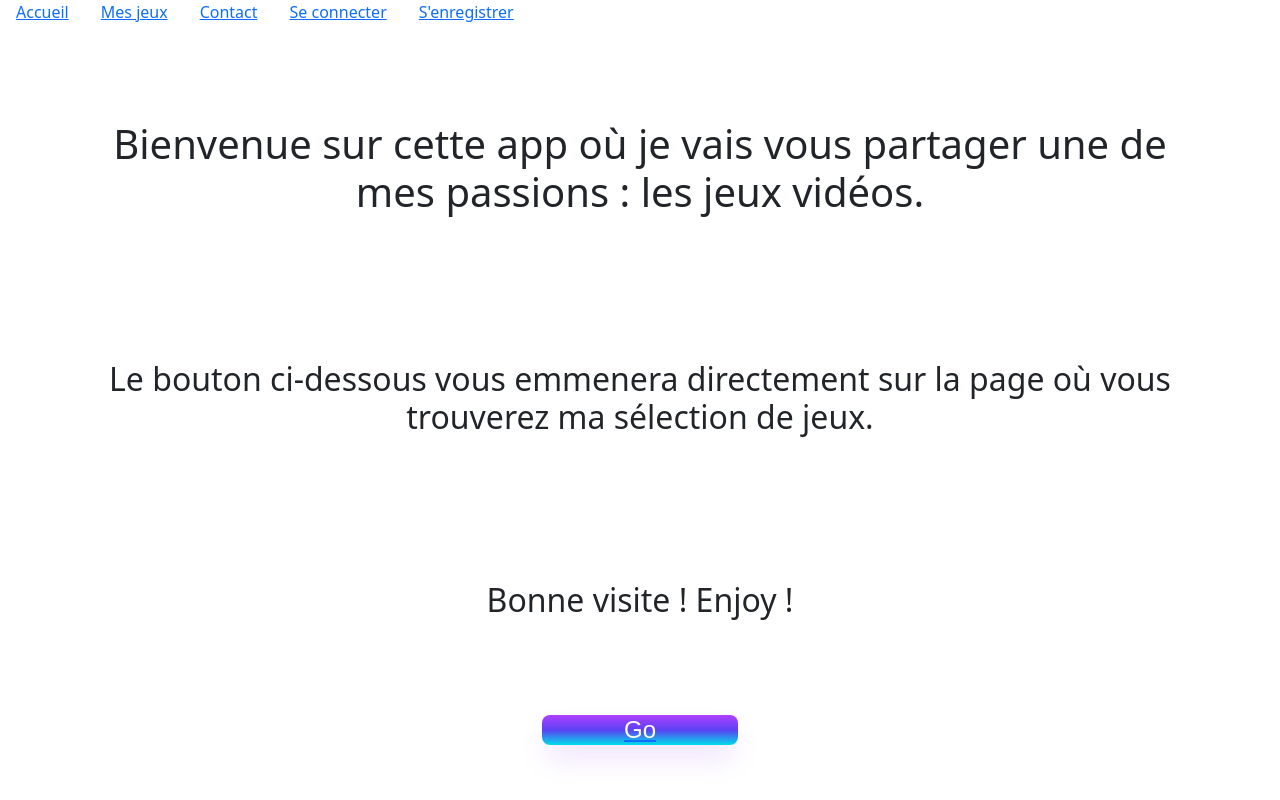
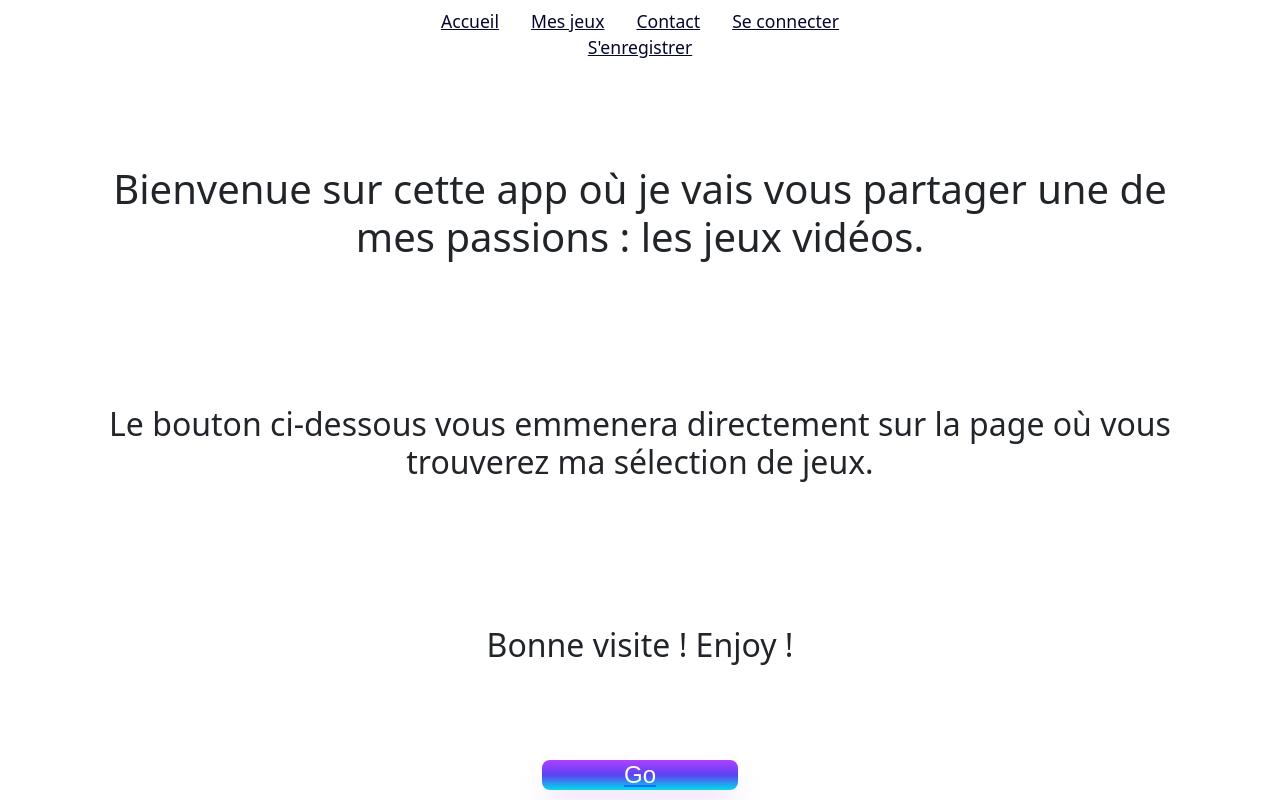
Before and after one commit to KvnBrn/front_checkpoint_4, a React (Create React App) app: page / in a window 1280 px wide. Built offline with nearby package versions, Linux system fonts and the light colour scheme; the HTML template or start-up script is replaced by a standard one.

Commit message:
Home component : check

```diff
--- a/src/App.jsx
+++ b/src/App.jsx
@@ -11,6 +11,7 @@ import { DashboardAdmin } from './components/DashboardAdmin.jsx';
 import { AuthContext } from "./contexts/AuthContext.js";
 import { UserContext } from "./contexts/UserContext.js";
 import { ProtectedRoute } from "./protected/ProtectedRoute.js";
+import './styles/app.css';
 
 const App = () => {
   const [isAuthenticated, setIsAuthenticated] = useState(false);
@@ -47,7 +48,7 @@ const App = () => {
       <AuthContext.Provider value={{ isAuthenticated, setIsAuthenticated }}>
         <UserContext.Provider value={{ user, setUser }}>
           <BrowserRouter>
-            <nav>
+            <nav className="nav">
               <Link to="/" className="mx-3">Accueil</Link>
               <Link to="/video_games" className="mx-3">Mes jeux</Link>
               <Link to="/contact" className="mx-3">Contact</Link>
--- /dev/null
+++ b/src/styles/app.css
@@ -0,0 +1,18 @@
+.nav {
+  display: flex;
+  align-items: center;
+  align-content: center;
+  justify-content: center;
+  background-color: #FFFFFF;
+  width: 35%;
+  margin: auto;
+  padding: 0.5rem;
+  border-radius: 10px;
+}
+.nav a {
+  color: rgb(5, 6, 45);
+  font-size: 1.1rem;
+}
+.nav a:hover {
+  color: rgba(151, 65, 252, 1);
+}
```
